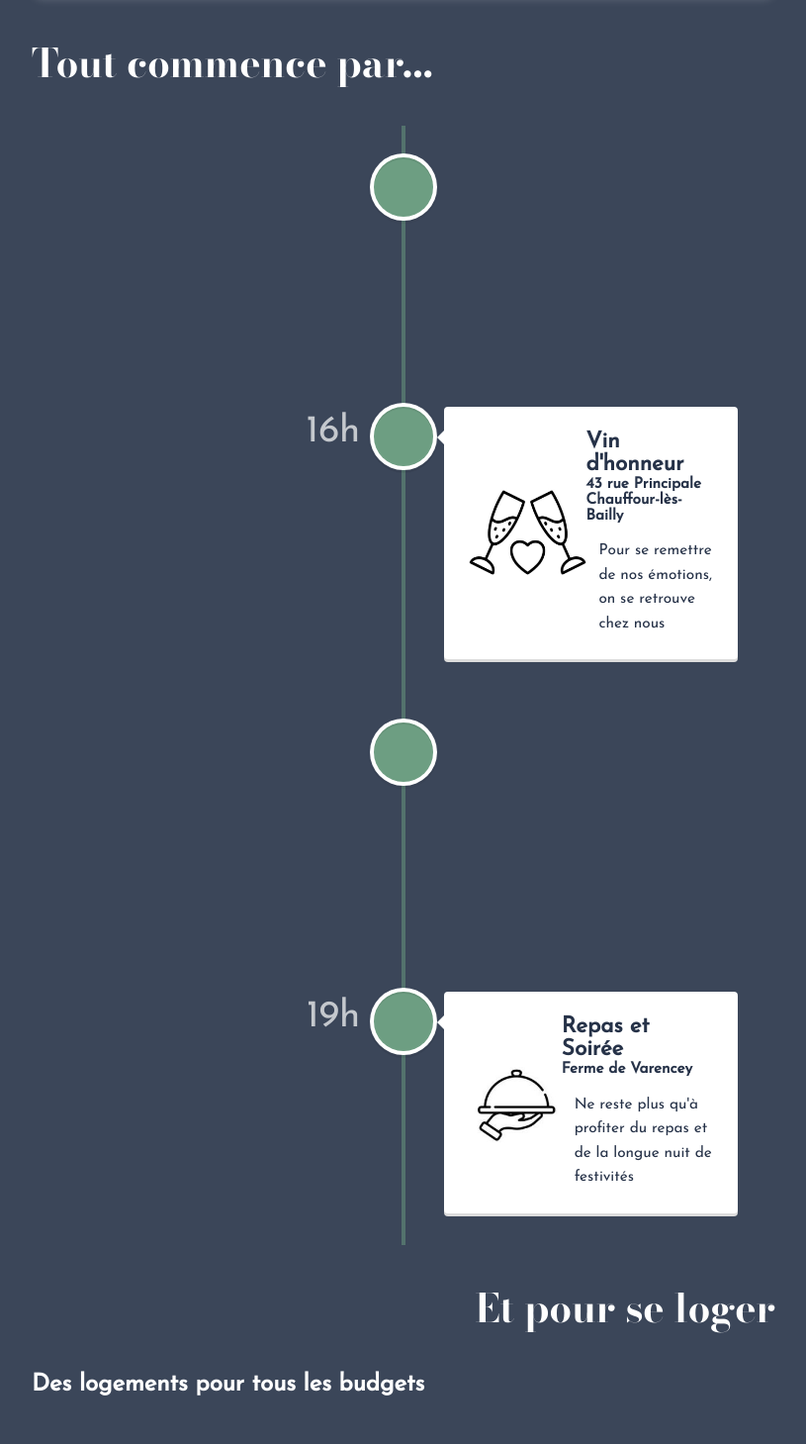
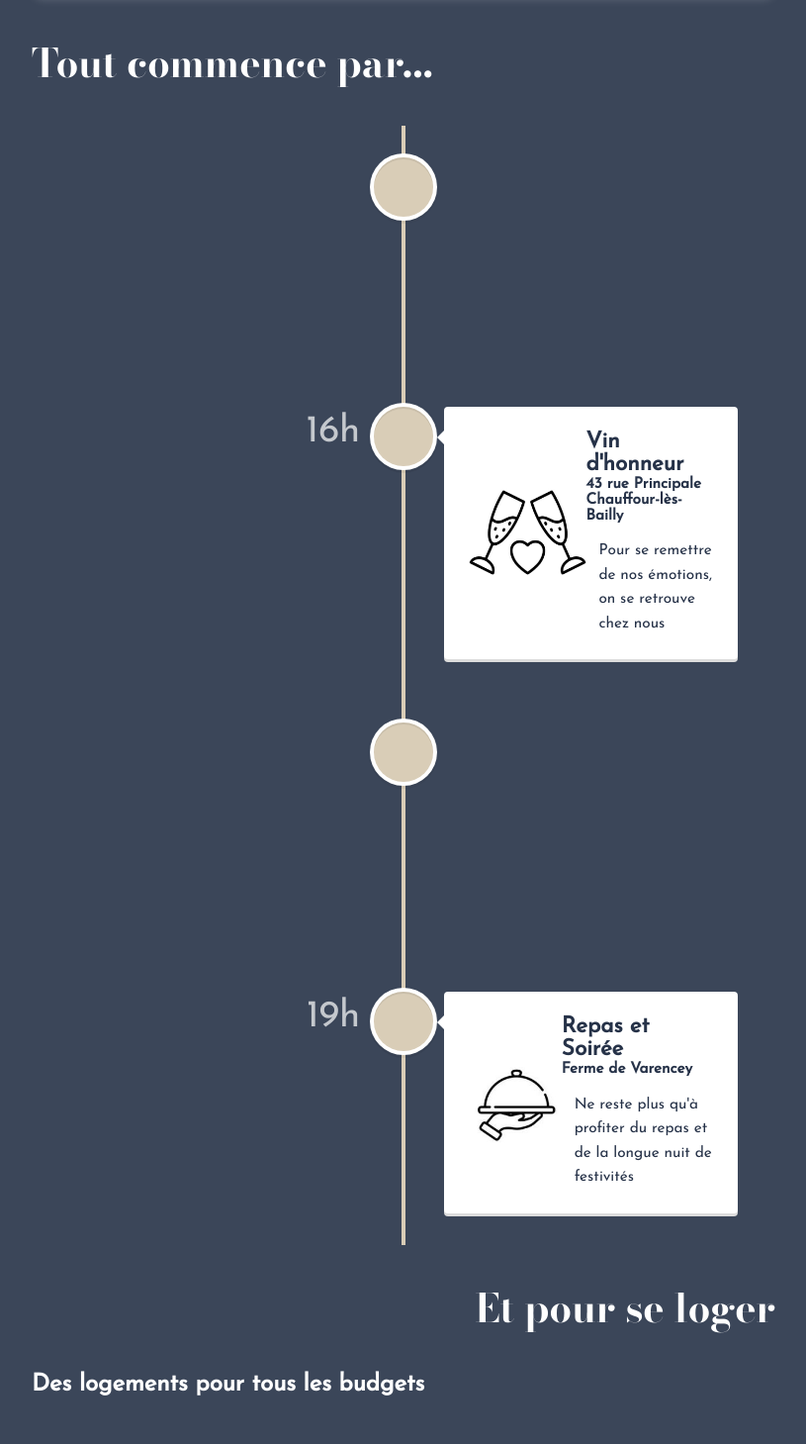
Before and after one commit to tatiana-sthl/wedding, a Next.js app: page / in a window 1280 px wide. Shown: the part 880-2339 px from the top of the page at 99% size, without its empty margins (232-1047 px from the left). Built offline with nearby package versions, Linux system fonts and the light colour scheme.

Commit message:
change color about underline navbar and timeline circle

```diff
--- a/src/app/components/timeline.js
+++ b/src/app/components/timeline.js
@@ -10,13 +10,13 @@ const Timeline = () => {
 
 
     <VerticalTimeline
-      lineColor='rgb(109, 158, 130, 0.5)'
+      lineColor='#d9cdb7'
     >
       <VerticalTimelineElement
         className="vertical-timeline-element--work"
         date="15h"
         dateClassName={styles.verticaltimelineelementdate}
-        iconStyle={{ background: 'rgb(109, 158, 130, 1)', color: '#fff' }}
+        iconStyle={{ background: '#d9cdb7', color: '#fff' }}
       >
         <div className={styles.divTimeline}>
           <Image
@@ -39,7 +39,7 @@ const Timeline = () => {
         className="vertical-timeline-element--work"
         date="16h"
         dateClassName={styles.verticaltimelineelementdate}
-        iconStyle={{ background: 'rgb(109, 158, 130, 1)', color: '#fff' }}
+        iconStyle={{ background: '#d9cdb7', color: '#fff' }}
       >
         <div className={styles.divTimeline}>
           <Image
@@ -61,7 +61,7 @@ const Timeline = () => {
         className="vertical-timeline-element--work"
         date="18h"
         dateClassName={styles.verticaltimelineelementdate}
-        iconStyle={{ background: 'rgb(109, 158, 130, 1)', color: '#fff' }}
+        iconStyle={{ background: '#d9cdb7', color: '#fff' }}
       >
         <div className={styles.divTimeline}>
           <Image
@@ -83,7 +83,7 @@ const Timeline = () => {
         className="vertical-timeline-element--work"
         date="19h"
         dateClassName={styles.verticaltimelineelementdate}
-        iconStyle={{ background: 'rgb(109, 158, 130, 1)', color: '#fff' }}
+        iconStyle={{ background: '#d9cdb7', color: '#fff' }}
       >
         <div className={styles.divTimeline}>
           <Image
--- a/src/app/page.module.css
+++ b/src/app/page.module.css
@@ -41,7 +41,7 @@
   left: 0;
   height: 3px;
   width: 0%;
-  background: #2d3454;
+  background: #d9cdb7;
   border-radius: 12px;
   transition: all 0.4s ease;
 }
```
